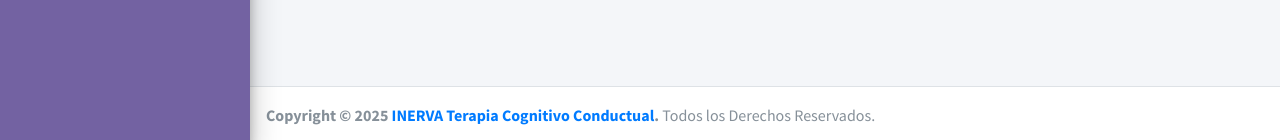
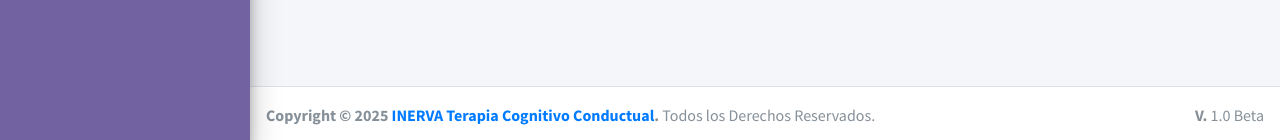
Before and after one commit to isivroag/inerva, a PHP site: page /inicio.php in a window 1280 px wide. Shown: the part 657-797 px from the top of the page. Run offline with PHP 8.4, Linux system fonts and the light colour scheme; the visitor is signed in with stand-in values (Sample User, id 1); data that the repository does not hold is empty; some libraries are stand-ins or nearby versions.

Commit message:
V1.0 BETA 22JUN25 4:07PM

```diff
--- a/templates/footer.php
+++ b/templates/footer.php
@@ -8,6 +8,9 @@
         </div>
 
         <strong>Copyright &copy; <?php echo date('Y')?> <a href="">INERVA Terapia Cognitivo Conductual</a>.</strong> Todos los Derechos Reservados.
+        <div class="float-right d-none d-sm-block">
+            <b>V.</b> 1.0 Beta
+        </div>
     </footer>
 
     <!-- Control Sidebar -->
```
